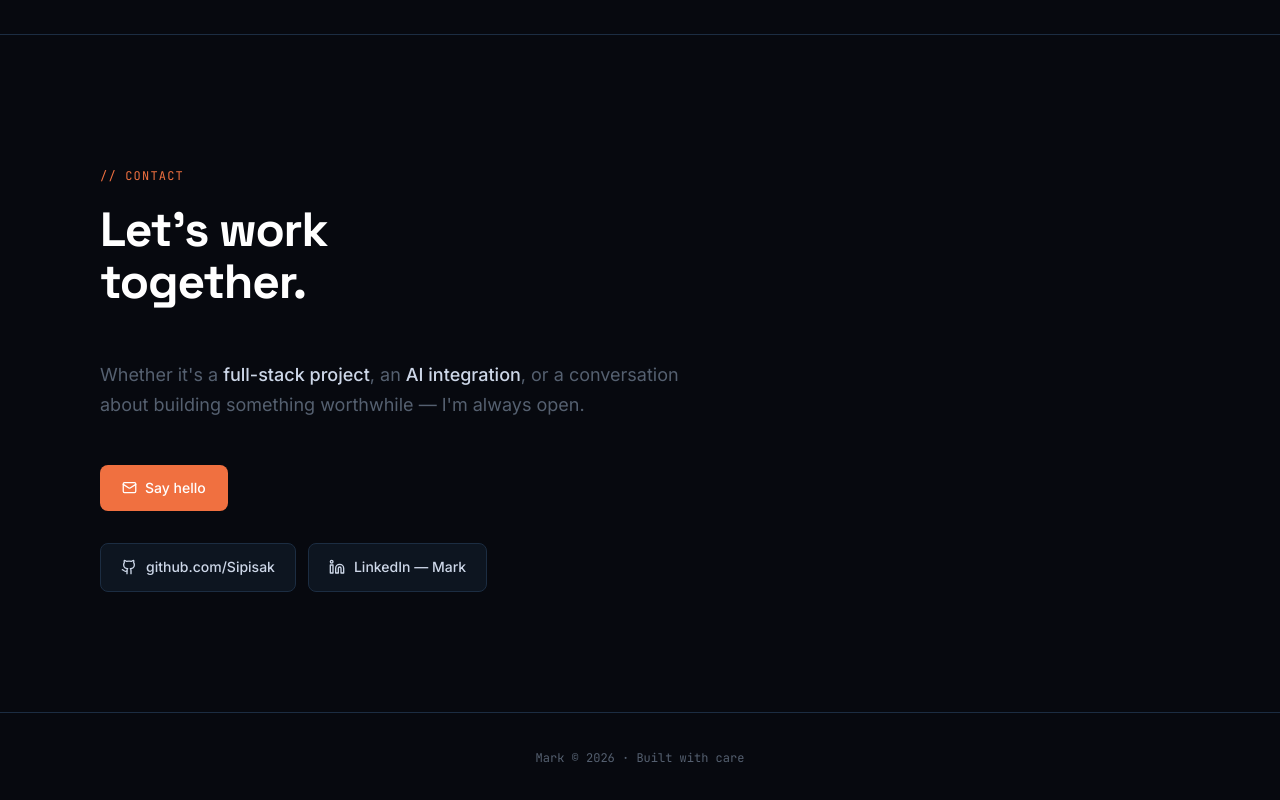
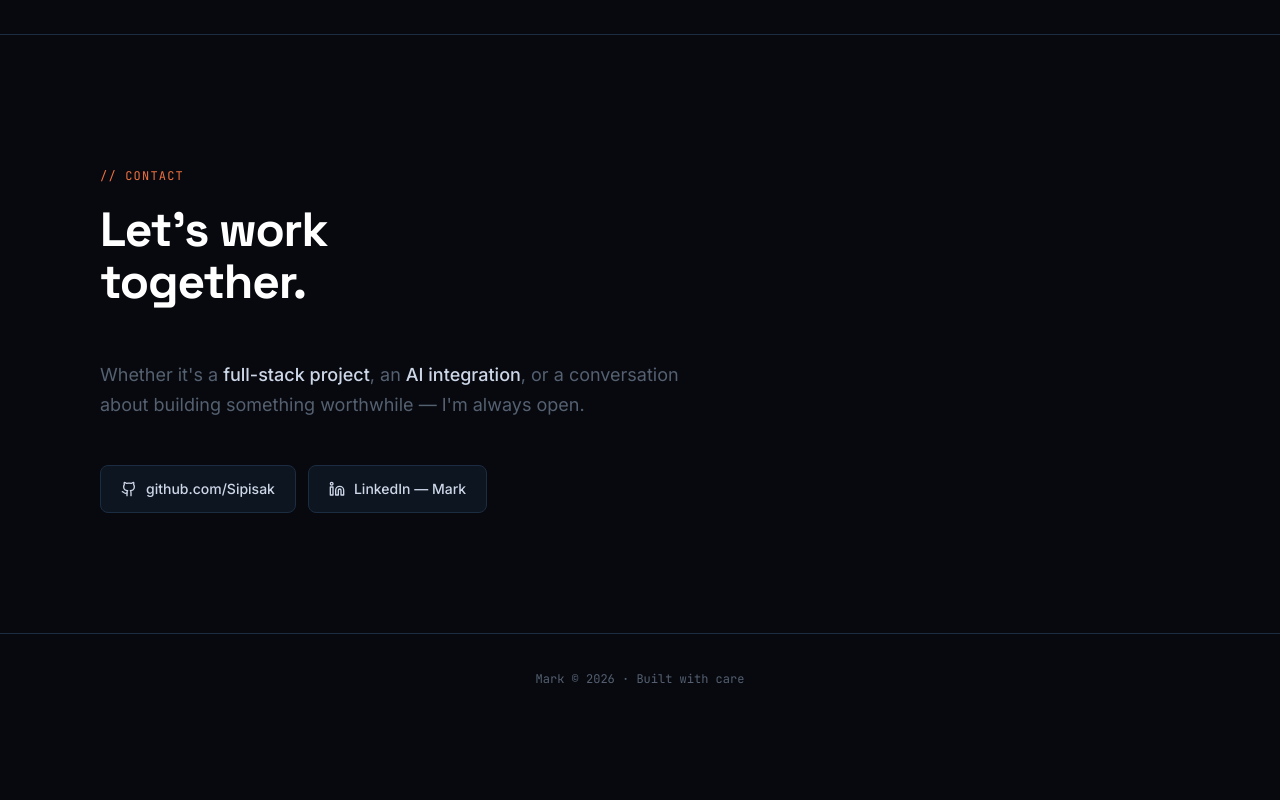
Before and after one commit to Sipisak/mark-portfolio, a React (Vite) app: page / in a window 1280 px wide. Shown: the part 3600-4400 px from the top of the page. After the commit the page ends 4325 px from the top, so only its background shows below. Built offline with nearby package versions, Linux system fonts and the light colour scheme.

Commit message:
chore: remove email contact from portfolio

```diff
--- a/src/sections/Contact.tsx
+++ b/src/sections/Contact.tsx
@@ -1,9 +1,8 @@
 import { type ReactNode } from "react";
-import { Github, Linkedin, Mail } from "lucide-react";
+import { Github, Linkedin } from "lucide-react";
 import { T } from "../theme";
 import { FadeUp } from "../components/FadeUp";
 import { Label, SectionTitle } from "../components/SectionHeading";
-import { Btn } from "../components/Button";
 import { useHover } from "../hooks/useHover";
 
 function ContactLink({
@@ -76,13 +75,7 @@ export function Contact() {
           </FadeUp>
 
           <FadeUp delay={0.3}>
-            <Btn href="mailto:marek.sipek@tronexo.com" primary>
-              <Mail size={15} /> Say hello
-            </Btn>
-          </FadeUp>
-
-          <FadeUp delay={0.4}>
-            <div style={{ display: "flex", flexWrap: "wrap", gap: 12, marginTop: 32 }}>
+            <div style={{ display: "flex", flexWrap: "wrap", gap: 12 }}>
               <ContactLink href="https://github.com/Sipisak" icon={<Github size={16} />} label="github.com/Sipisak" />
               <ContactLink href="https://www.linkedin.com/in/marek-%C5%A1%C3%ADpek-74322825a" icon={<Linkedin size={16} />} label="LinkedIn — Mark" />
             </div>
```
